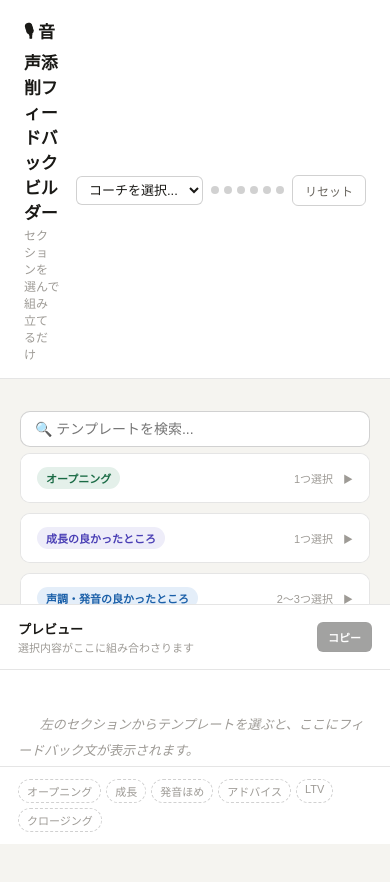
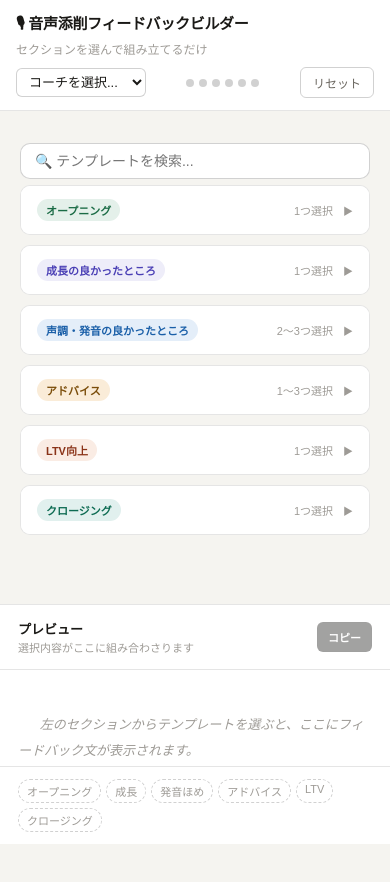
Before and after one commit to masano0608-max/hatten-feedback, a plain HTML site: page index.html in a window 390 px wide. Drawn offline with Linux system fonts and the light colour scheme.

Commit message:
Add files via upload

```diff
--- a/index.html
+++ b/index.html
@@ -326,6 +326,18 @@
     }
     .left-col { padding-bottom: 260px; }
     .btn-copy { font-size: 11px; padding: 6px 10px; }
+    header {
+      flex-direction: column;
+      align-items: flex-start;
+      gap: 10px;
+      padding: 12px 16px;
+    }
+    .header-left h1 { font-size: 15px; }
+    .header-right {
+      width: 100%;
+      justify-content: space-between;
+    }
+    .coach-select { min-width: 130px; }
   }
 </style>
 </head>
```
